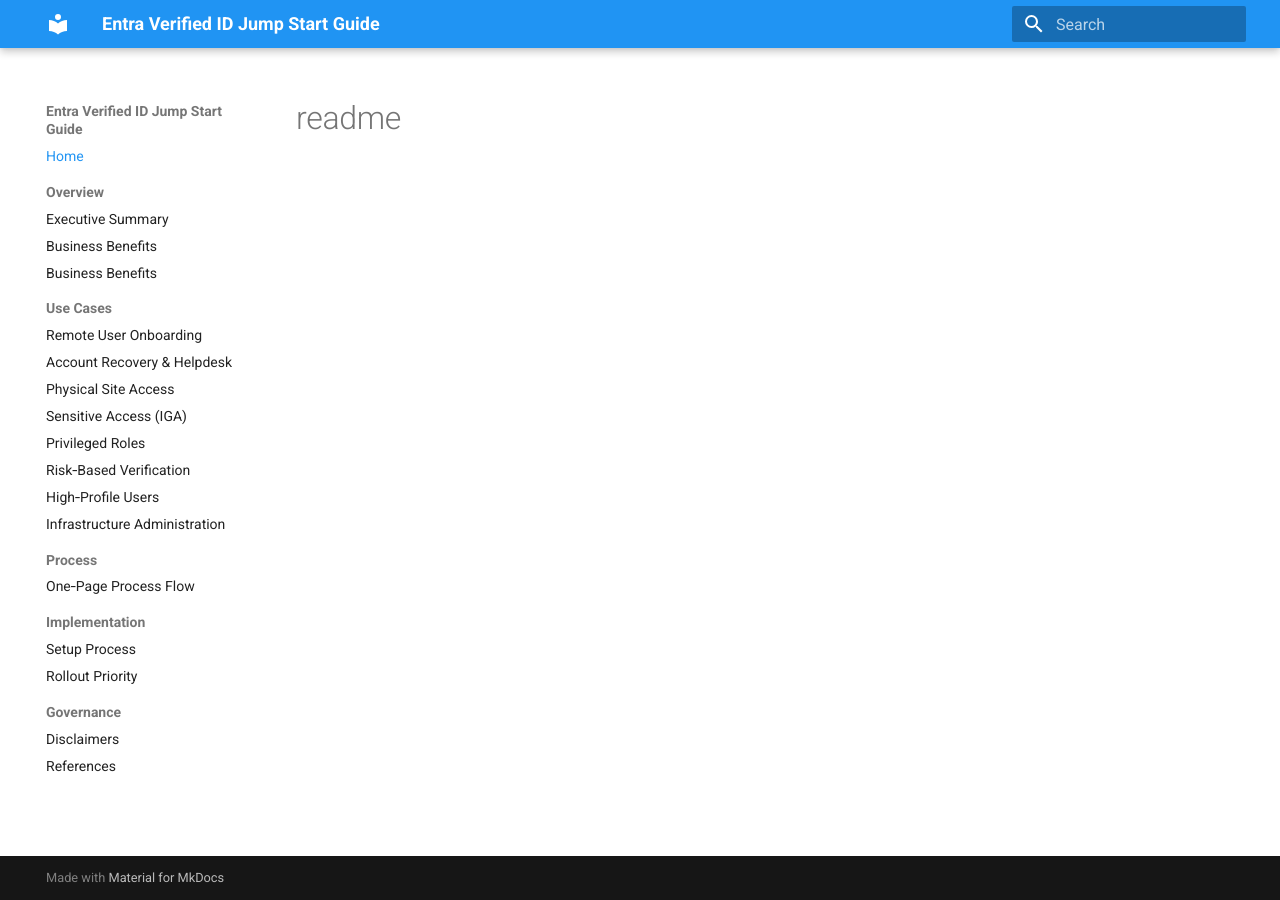
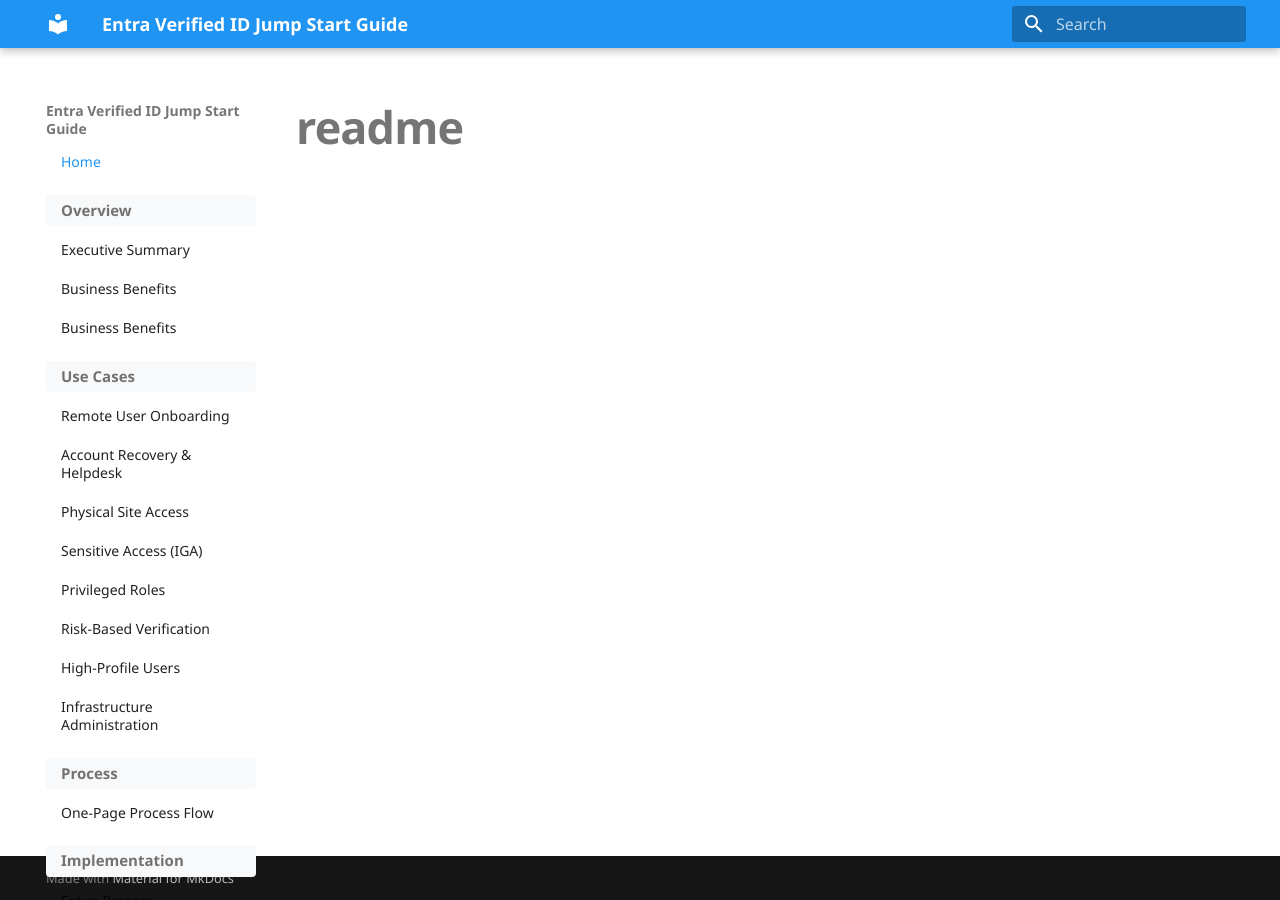
Before and after one commit to microsoft/VerifiedIDJumpStart, an MkDocs documentation site: the page built from docs/index.md, in a window 1280 px wide. Built offline with MkDocs 1.6.1 and Material for MkDocs 9.7.7, drawn with Linux system fonts in a browser that asks for light colours.

Commit message:
Update mkdocs.yml

```diff
--- a/mkdocs.yml
+++ b/mkdocs.yml
@@ -1,6 +1,9 @@
 site_name: Entra Verified ID Jump Start Guide
 site_description: A guide to get you started on Verified ID Facecheck with commonly used scenarios, use cases and other setup details
-site_author: Microsoft
+site_author: Vik Verma
+
+extra_css:
+  - stylesheets/extra.css
 
 docs_dir: docs
 site_dir: site
```
